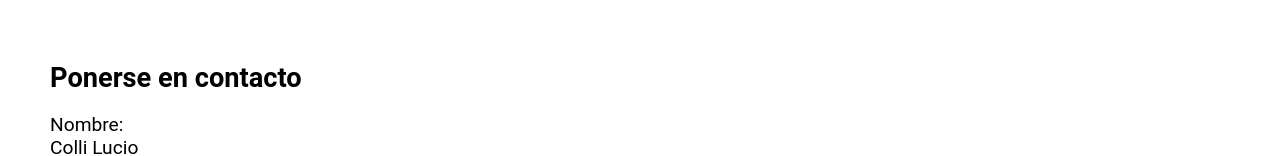
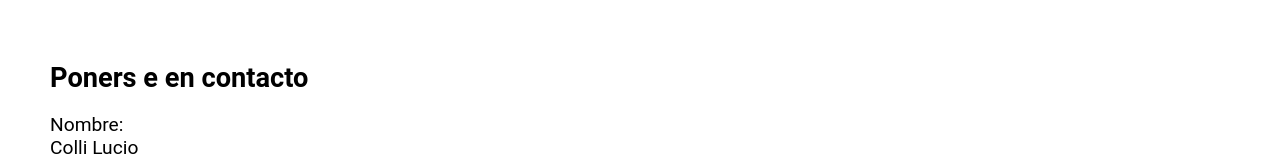
Before and after one commit to luciocolli/Portafolio.ColliLucio, a plain HTML site: page Portfolio.html in a window 1280 px wide. Shown: the part 2134-2290 px from the top of the page. Drawn offline with Linux system fonts and the light colour scheme.

Commit message:
ultimo commit del dia

```diff
--- a/Portfolio.html
+++ b/Portfolio.html
@@ -52,8 +52,8 @@
     <section id="contacto">
         <h2>Contacto</h2>
         <div class="container">
-            <h3>Ponerse en contacto</h3> <br>
             <div class="info">
+                <h3>Poners e en contacto</h3> <br>
                 <p>Nombre: <br> Colli Lucio</p> <br>
                 <p>Direccion: <br> Villa Elisa, La Plata</p>  <br>
                 <p>Correo electronico: <br> luciocolli1@gmail.com</p> <br>
```
